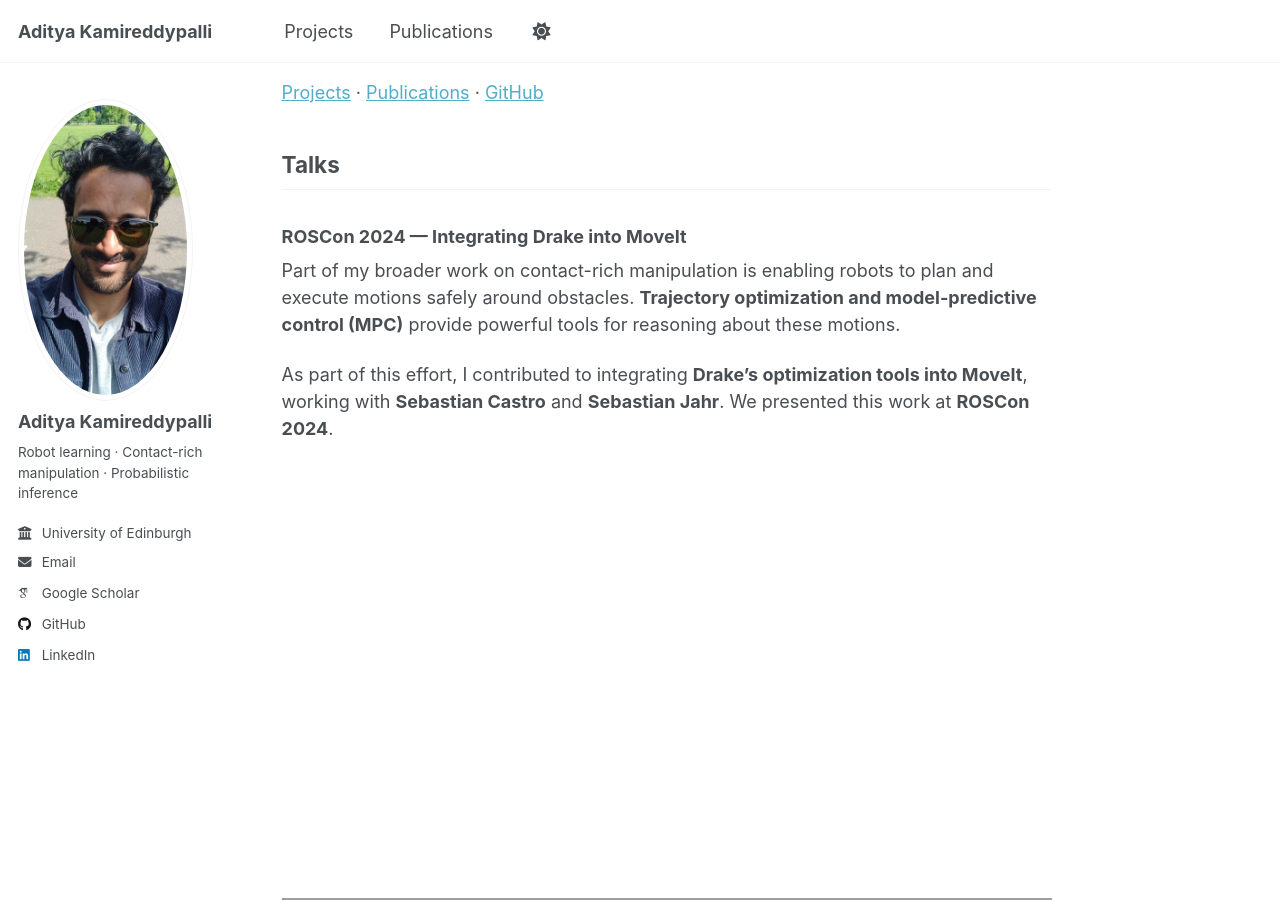
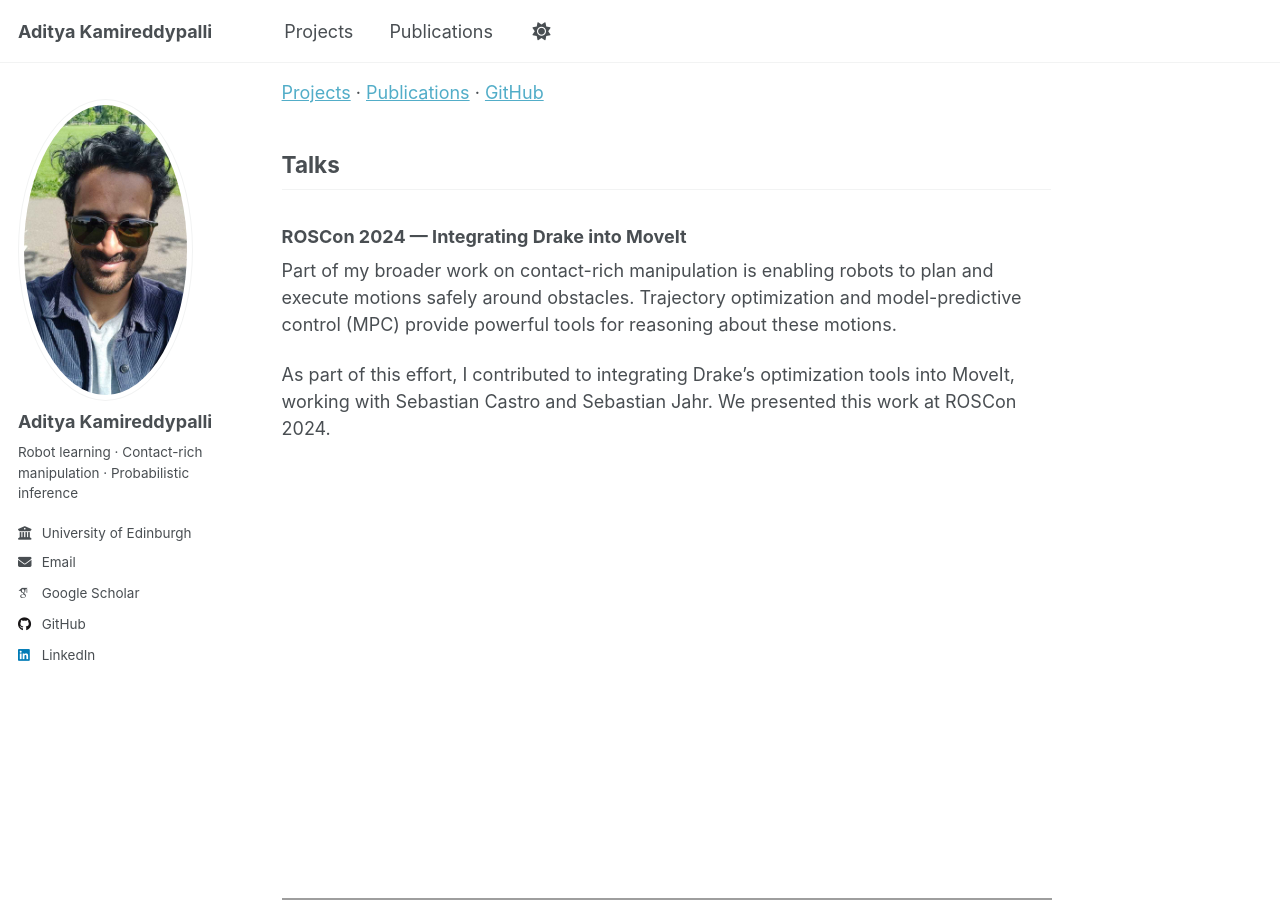
Before and after one commit to kamiradi/kamiradi.github.io, a Jekyll site: the page built from _pages/about.md, in a window 1280 px wide and 900 px high, scrolled down 426 px. Built offline with Jekyll 4.4.1, drawn with Linux system fonts in a browser that asks for light colours; some web fonts are replaced; a script that is not in the unit is left out; grey boxes are pictures that could not be loaded.

```diff
--- a/_pages/about.md
+++ b/_pages/about.md
@@ -21,10 +21,10 @@ My current research explores this question through contact-aware perception, Bay
 
 ### ROSCon 2024 — Integrating Drake into MoveIt
 
-Part of my broader work on contact-rich manipulation is enabling robots to plan and execute motions safely around obstacles. **Trajectory optimization and model-predictive control (MPC)** provide powerful tools for reasoning about these motions.
+Part of my broader work on contact-rich manipulation is enabling robots to plan and execute motions safely around obstacles. Trajectory optimization and model-predictive control (MPC) provide powerful tools for reasoning about these motions.
 
-As part of this effort, I contributed to integrating **Drake's optimization tools into MoveIt**, working with **Sebastian Castro** and **Sebastian Jahr**. We presented this work at **ROSCon 2024**.
+As part of this effort, I contributed to integrating Drake's optimization tools into MoveIt, working with Sebastian Castro and Sebastian Jahr. We presented this work at ROSCon 2024.
 
-<div style="padding:56.25% 0 0 0;position:relative;">
+<div style="margin-top:0.4rem;padding:56.25% 0 0 0;position:relative;">
   <iframe src="https://player.vimeo.com/video/1024970427" style="position:absolute;top:0;left:0;width:100%;height:100%;" frameborder="0" allow="autoplay; fullscreen; picture-in-picture; clipboard-write; encrypted-media; web-share" referrerpolicy="strict-origin-when-cross-origin" title="ROSCon 2024 — Integrating Drake into MoveIt"></iframe>
 </div>
```
